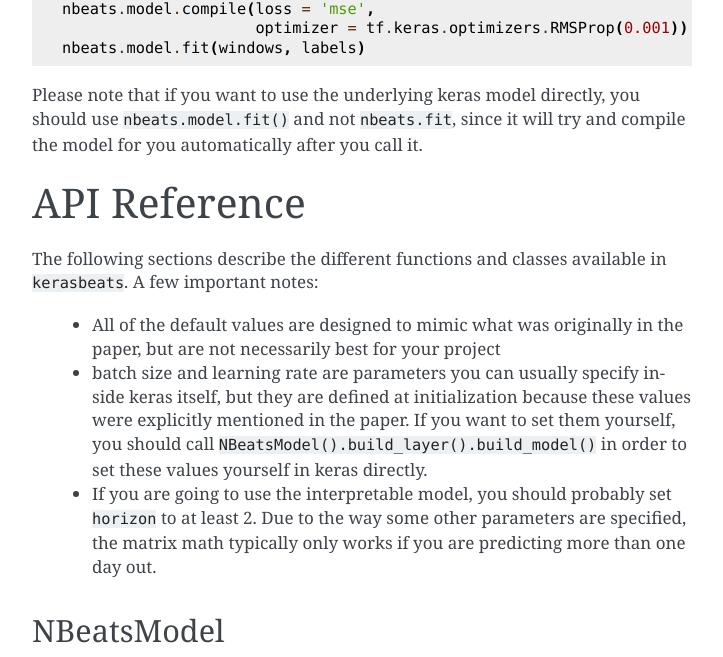
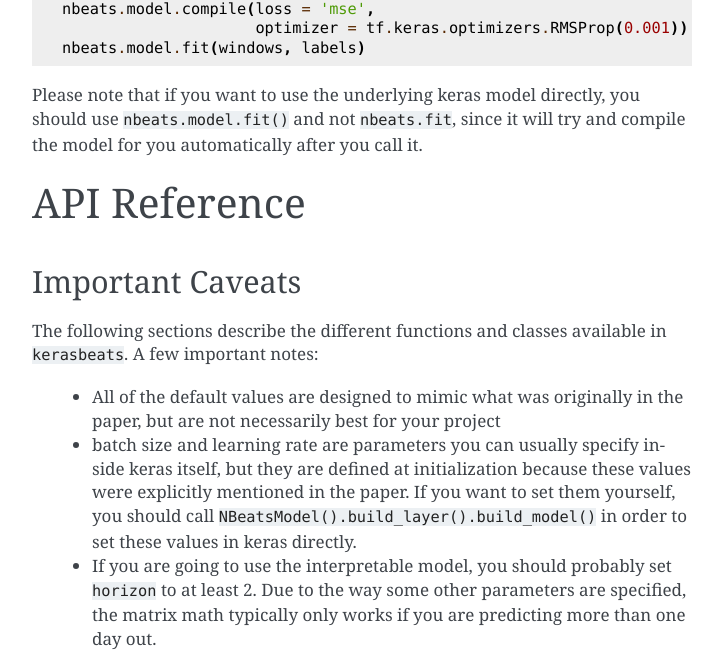
Before and after one commit to JonathanBechtel/KerasBeats, a Sphinx documentation site: the page built from docs/index.rst, in a window 1280 px wide and 900 px high, scrolled down 5464 px, cut to the strip 0-657 px from the top of the window. Shown: the whole strip, without its empty margins (388-1111 px from the left). Built offline with Sphinx 7.4.7, drawn with Linux system fonts in a browser that asks for light colours.

Commit message:
Update index.rst

```diff
--- a/docs/index.rst
+++ b/docs/index.rst
@@ -175,10 +175,13 @@ Please note that if you want to use the underlying keras model directly, you sho
 API Reference
 -------------
 
+Important Caveats
+#################
+
 The following sections describe the different functions and classes available in :code:`kerasbeats`.
 A few important notes:
  - All of the default values are designed to mimic what was originally in the paper, but are not necessarily best for your project
- - batch size and learning rate are parameters you can usually specify inside keras itself, but they are defined at initialization because these values were explicitly mentioned in the paper.  If you want to set them yourself, you should call :code:`NBeatsModel().build_layer().build_model()` in order to set these values yourself in keras directly.
+ - batch size and learning rate are parameters you can usually specify inside keras itself, but they are defined at initialization because these values were explicitly mentioned in the paper.  If you want to set them yourself, you should call :code:`NBeatsModel().build_layer().build_model()` in order to set these values in keras directly.
  - If you are going to use the interpretable model, you should probably set :code:`horizon` to at least 2.  Due to the way some other parameters are specified, the matrix math typically only works if you are predicting more than one day out.
 
 NBeatsModel
```
